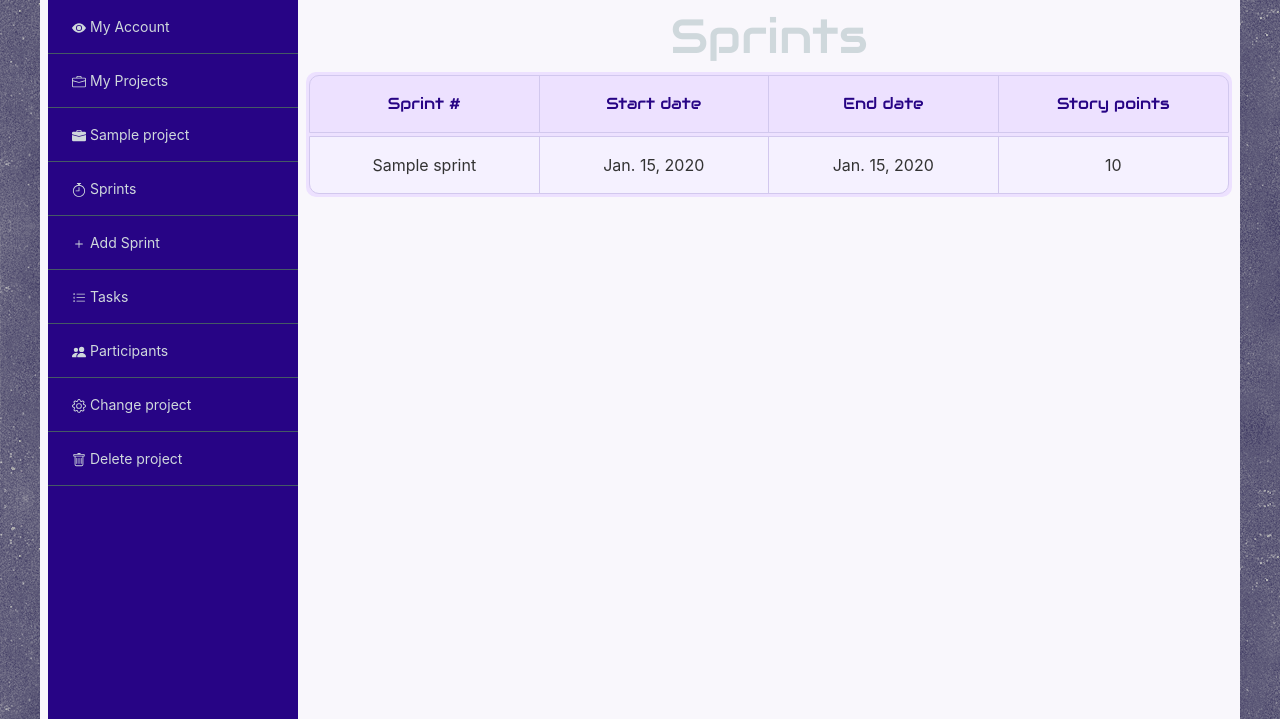
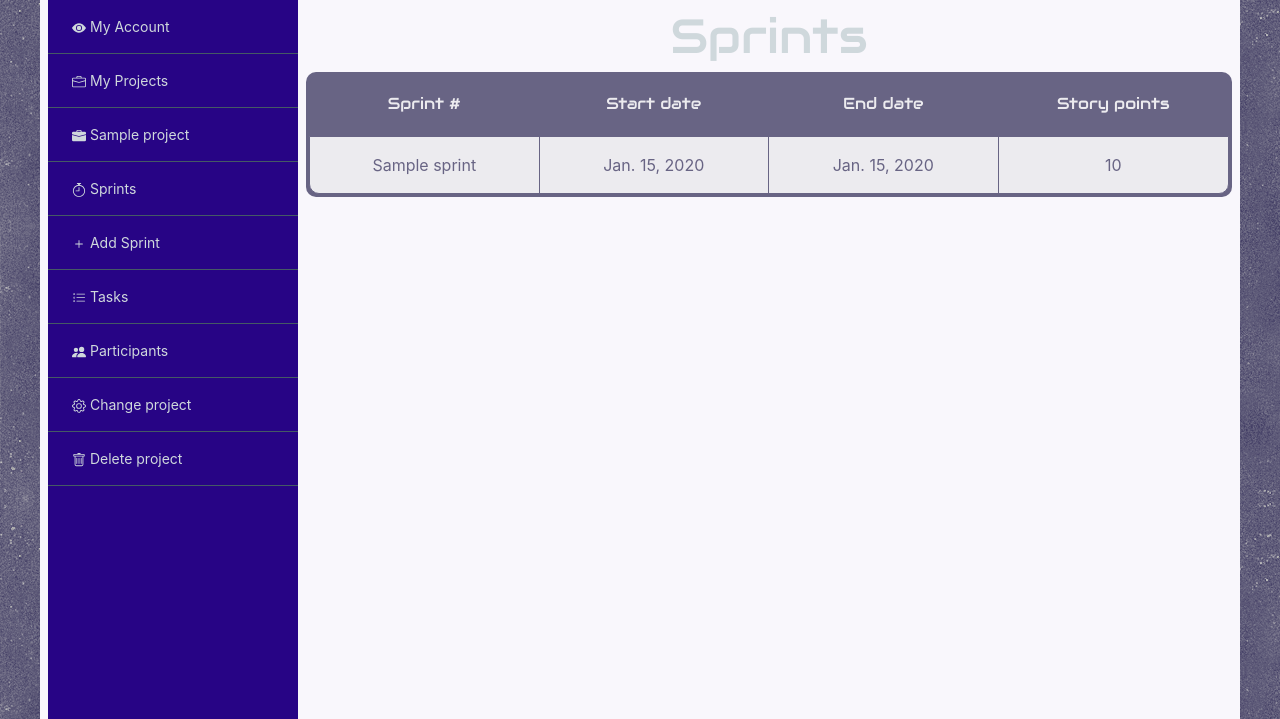
Before and after one commit to mihsim/django_project_management, a Django app: page /project/1/sprints/ in a window 1280 px wide. Shown: the part 48-767 px from the top of the page. Run offline with Django 3.2, Linux system fonts and the light colour scheme; a user stored in the database is signed in; tables that the repository leaves empty hold one stand-in row (values such as "Sample post"); some libraries are stand-ins or nearby versions.

Commit message:
Changed tables CSS.

```diff
--- a/home/static/home/css/base.css
+++ b/home/static/home/css/base.css
@@ -102,8 +102,8 @@ a {
 .table_wrapper {
     display: grid;
     grid-gap: 0.2rem;
-    background-color: #EDE1FF;
-    /*background-color: #CFD8DC;*/
+    background-color: #686484;
+
     padding: 3px;
     border-radius: 10px;
 }
@@ -111,26 +111,26 @@ a {
 .table_line {
     display: grid;
     grid-template-columns: repeat(4, 1fr);
-    color: #333;
+    color: #686484;
     font-size: 1rem;
     text-decoration: none;
     text-align: center;
-    border: #D2C8EE 1px solid;
-    background: #F5F1FF;
+    border: #686484 1px solid;
+    background: #ecebef;
     margin: 0;
     padding: 0;
 }
 
 .table_line:hover {
-    background-color: #EDE1FF;
-    color: #270485;
+    background-color: #d9d8e0;
+    color: #555175;
     text-decoration: none;
 }
 
 .table_line:first-child {
     font-family: 'Audiowide', cursive;
-    background-color: #EDE1FF;
-    color: #270485;
+    color: #ecebef;
+    background-color: #686484;
     border-radius: 10px 10px 0 0;
     margin: 0;
     padding: 0;
@@ -142,7 +142,7 @@ a {
 }
 
 .table_line .line_item {
-    border-right: #D2C8EE solid 1px;
+    border-right: #686484 solid 1px;
     padding: 1rem 0;
     margin: 0;
 }
```
